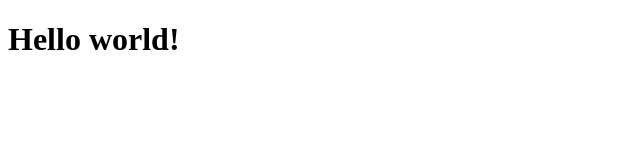
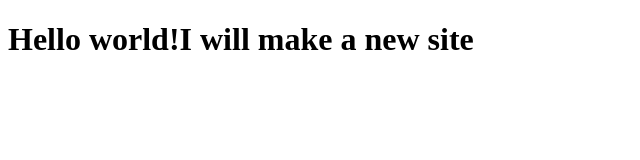
Before and after one commit to Jubayer-cmd/coursera-test, a plain HTML site: page site/index.html in a window 1280 px wide. Shown: the whole page, without its empty margins (0-640 px from the left). Drawn offline with Linux system fonts and the light colour scheme.

Commit message:
small addition to our page content.

```diff
--- a/site/index.html
+++ b/site/index.html
@@ -5,6 +5,6 @@
 </head>
 
 <body>
-	<h1>Hello world!</h1>
+	<h1>Hello world!I will make a new site</h1>
 </body>
 </html>
```
